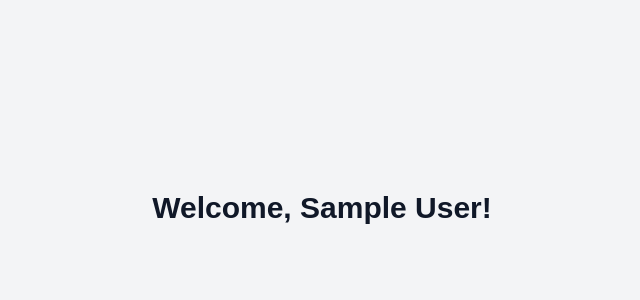
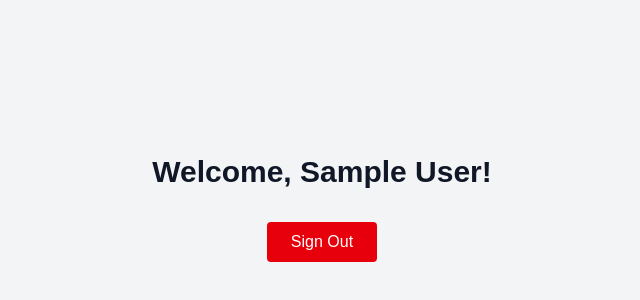
Before and after one commit to lifewithwendy/cloud8-assignment-1, a Next.js app: page /home in a window 1280 px wide. Shown: the part 192-492 px from the top of the page, without its empty margins (318-958 px from the left). Built offline with nearby package versions, Linux system fonts and the light colour scheme; sample sign-in values are in the browser's storage.

Commit message:
add logout and set auth expiry time

```diff
--- a/app/home/page.tsx
+++ b/app/home/page.tsx
@@ -14,12 +14,30 @@ export default function HomePage() {
       return;
     }
     const parsed = JSON.parse(user);
+
+    if (parsed.expiry && new Date().getTime() > parsed.expiry) {
+      localStorage.removeItem("user");
+      router.push("/");
+      return;
+    }
+
     setName(parsed.name || "");
   }, [router]);
 
+  const handleLogout = () => {
+    localStorage.removeItem("user");
+    router.push("/");
+  };
+
   return (
-    <div className="flex min-h-screen items-center justify-center bg-gray-100">
-      <h1 className="text-3xl font-bold text-gray-900">Welcome, {name}!</h1>
+    <div className="flex min-h-screen flex-col items-center justify-center bg-gray-100">
+      <h1 className="mb-8 text-3xl font-bold text-gray-900">Welcome, {name}!</h1>
+      <button
+        onClick={handleLogout}
+        className="rounded bg-red-600 px-6 py-2 text-white hover:bg-red-700 transition"
+      >
+        Sign Out
+      </button>
     </div>
   );
 }
--- a/app/page.tsx
+++ b/app/page.tsx
@@ -51,7 +51,8 @@ export default function LoginPage() {
       }
 
       // Success
-      localStorage.setItem("user", JSON.stringify(data));
+      const expiry = new Date().getTime() + 5 * 60 * 1000; // 5 minutes from now
+      localStorage.setItem("user", JSON.stringify({ ...data, expiry }));
       router.push("/home");
 
     } catch (error) {
```
